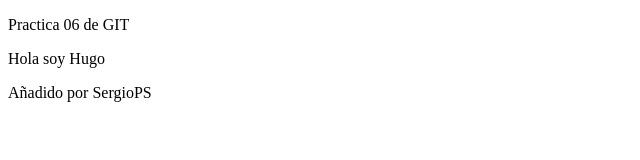
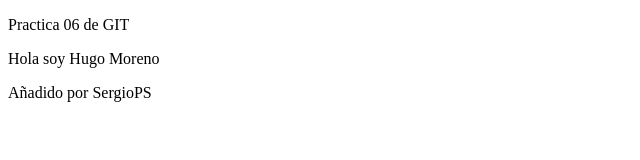
Before and after one commit to SergioPS-TajamarAI/PR_06, a plain HTML site: page index.html in a window 1280 px wide. Shown: the full height of the page, 0-640 px from the left. Drawn offline with Linux system fonts and the light colour scheme.

Commit message:
Commit de hugo

```diff
--- a/index.html
+++ b/index.html
@@ -5,7 +5,7 @@
     <meta name="viewport" content="width=device-width, initial-scale=1.0">
     <title>Repositorio SergioPS</title>
     <p>Practica 06 de GIT</p>
-    <p> Hola soy Hugo </p>
+    <p> Hola soy Hugo Moreno </p>
     <p>Añadido por SergioPS</p>
 </head>
 <body>
```
